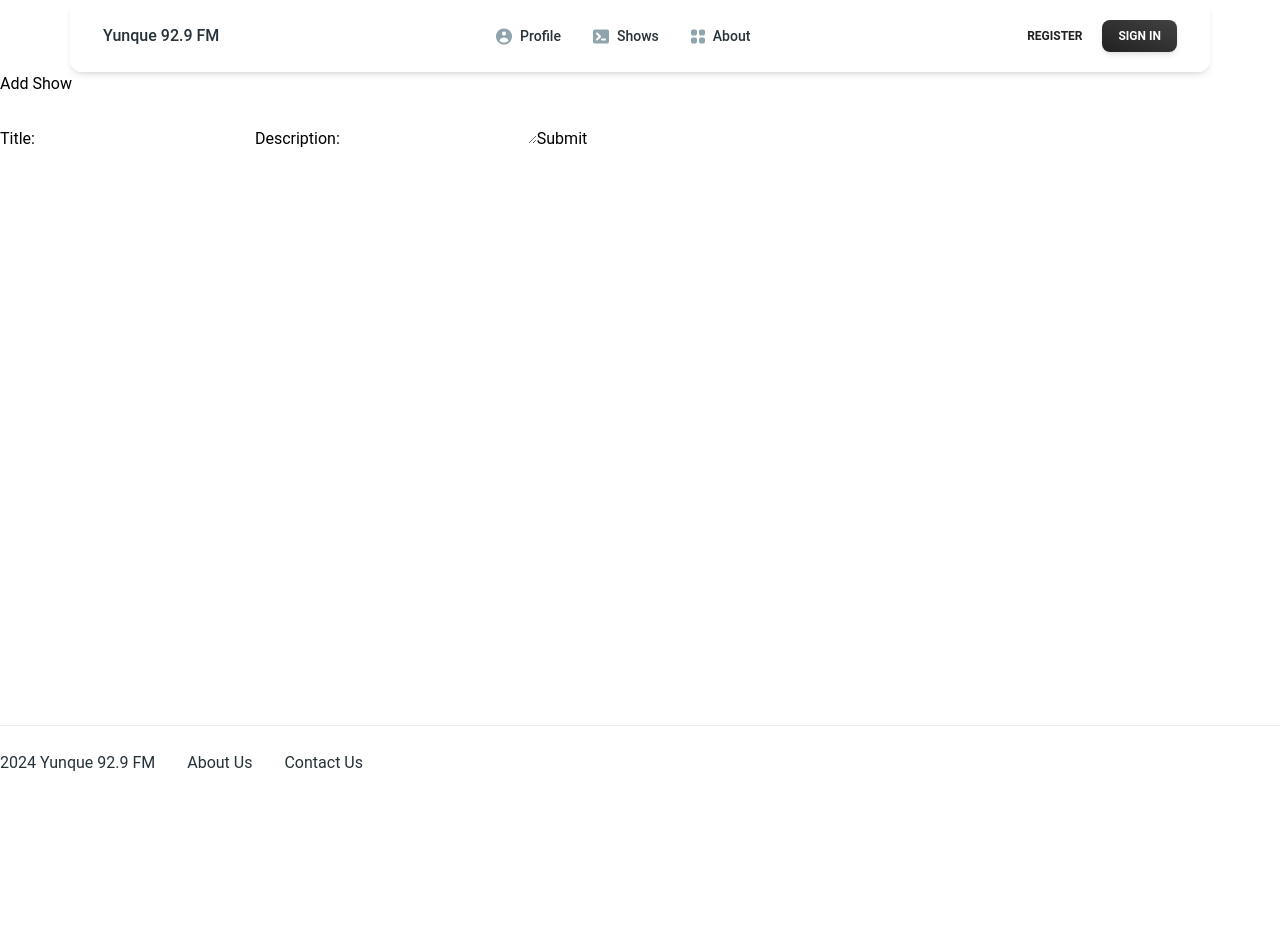
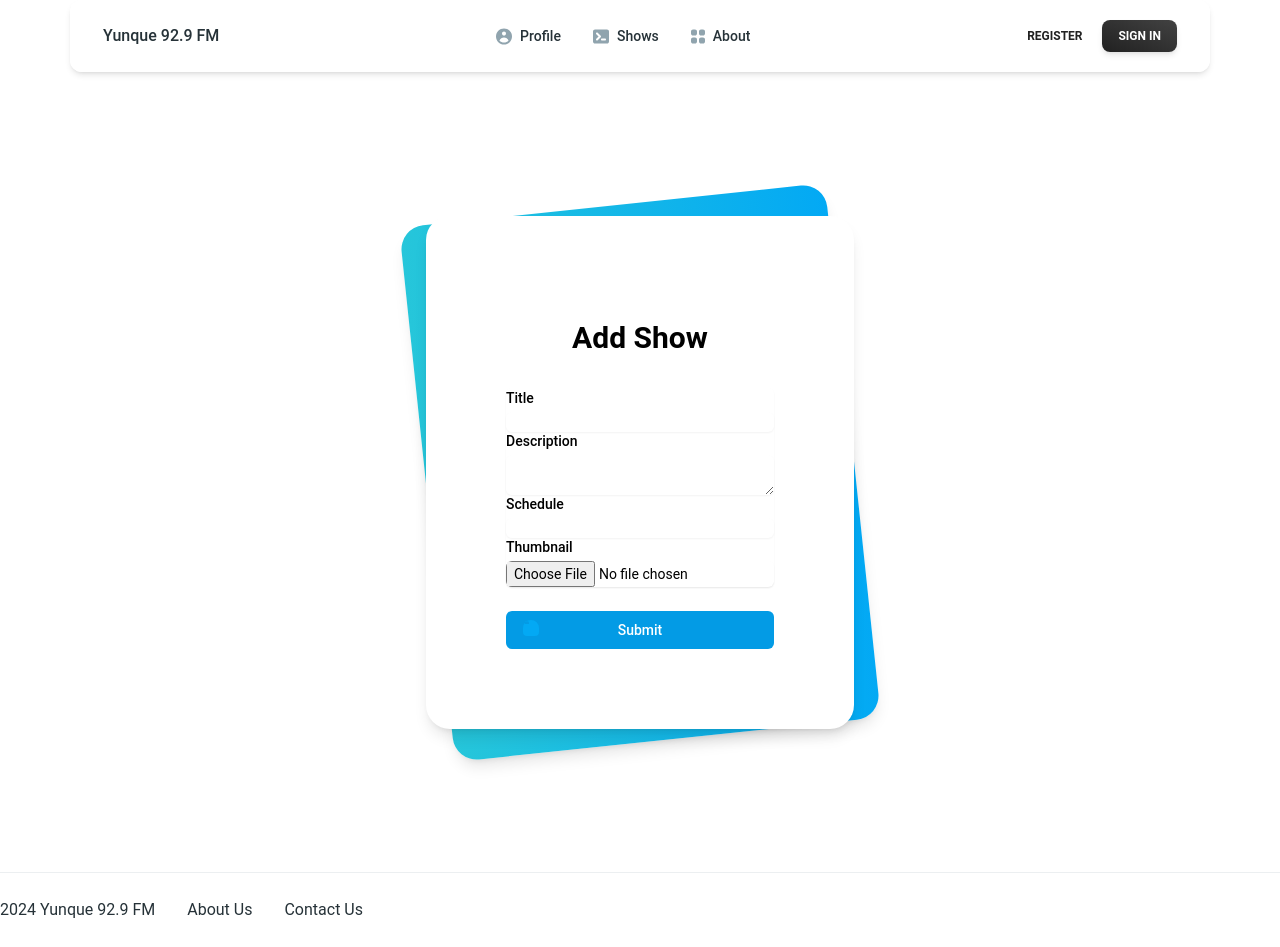
Before and after one commit to celicasti9/react-project-2, a React (Vite) app: page /shows/create in a window 1280 px wide. Before the commit the page ends 800 px from the top, so only its background shows below. Built offline with nearby package versions, Linux system fonts and the light colour scheme.

Commit message:
Fixing bugs and adding styles

```diff
--- a/src/components/Footer.jsx
+++ b/src/components/Footer.jsx
@@ -3,7 +3,7 @@ import { Link } from "react-router-dom";
 
 function Footer() {
   return (
-    <footer className="fixed bottom-0 w-full bg-white flex-row flex-wrap items-center justify-center gap-y-6 gap-x-12 border-t border-blue-gray-50 py-6 text-center md:justify-between">
+    <footer className="relative bottom-0 w-full bg-white flex-row flex-wrap items-center justify-center gap-y-6 gap-x-12 border-t border-blue-gray-50 py-6 text-center md:justify-between">
       <ul className="flex flex-wrap items-center gap-y-2 gap-x-8">
       <li>
           <Link to="/about">
--- a/src/components/TalentCard.jsx
+++ /dev/null
@@ -1,14 +0,0 @@
-
-function TalentCard({ title, description, schedule }) {
-    return (
-      <div className="TalentCard card">
-        <h3>{title}</h3>
-        <h4>Schedule:</h4>
-        <p>{schedule}</p>
-        <h4>Description:</h4>
-        <p>{description}</p>
-      </div>
-    );
-  }
-
-  export default TalentCard;
--- a/src/pages/CreateShowPage.jsx
+++ b/src/pages/CreateShowPage.jsx
@@ -1,4 +1,3 @@
-
 import { useState } from "react";
 import axios from "axios";
 import { useNavigate } from "react-router-dom";
@@ -7,47 +6,114 @@ const API_URL = "https://react-project-2-server.vercel.app";
 function CreateShowPage(props) {
   const [title, setTitle] = useState("");
   const [description, setDescription] = useState("");
+  const [schedule, setSchedule] = useState("");
+  const [thumbnail, setThumbnail] = useState("");
 
   const navigate = useNavigate();
 
-
-  const handleSubmit = (e) => {                          // <== ADD
+  const handleSubmit = (e) => {
     e.preventDefault();
 
-    const requestBody = { title, description };
+    const requestBody = { title, description, schedule, thumbnail };
     axios
       .post(`${API_URL}/shows`, requestBody)
       .then((response) => {
-
         navigate("/shows");
       })
       .catch((error) => console.log(error));
   };
 
-
   return (
-    <div className="CreateShowPage">
-      <h3>Add Show</h3>
-
-      <form onSubmit={handleSubmit}>
-        <label>Title:</label>
+    <div className="bg-blueGray-50 min-h-screen py-6 flex flex-col justify-center sm:py-12">
+      <div className="relative py-3 sm:max-w-xl sm:mx-auto">
+        <div className="absolute inset-0 bg-gradient-to-r from-cyan-400 to-light-blue-500 shadow-lg transform -skew-y-6 sm:skew-y-0 sm:-rotate-6 sm:rounded-3xl"></div>
+        <div className="relative px-4 py-10 bg-white shadow-lg sm:rounded-3xl sm:p-20">
+          <div className="max-w-md mx-auto">
+            <div>
+              <h2 className="mt-6 text-center text-3xl font-bold text-blueGray-800">Add Show</h2>
+            </div>
+            <form className="mt-8 space-y-6" onSubmit={handleSubmit}>
+              <input type="hidden" name="remember" defaultValue="true" />
+              <div className="rounded-md shadow-sm -space-y-px">
+                <div>
+                  <label htmlFor="title" className="block text-sm font-medium text-blueGray-600">Title</label>
                   <input
+                    id="title"
+                    name="title"
                     type="text"
-          name="title"
+                    required
+                    className="mt-1 focus:ring-light-blue-500 focus:border-light-blue-500 block w-full shadow-sm sm:text-sm border-blueGray-300 rounded-md"
                     value={title}
                     onChange={(e) => setTitle(e.target.value)}
                   />
-
-        <label>Description:</label>
+                </div>
+                <div>
+                  <label htmlFor="description" className="block text-sm font-medium text-blueGray-600">Description</label>
                   <textarea
+                    id="description"
+                    name="description"
                     type="text"
-          name="description"
+                    required
+                    className="mt-1 focus:ring-light-blue-500 focus:border-light-blue-500 block w-full shadow-sm sm:text-sm border-blueGray-300 rounded-md"
                     value={description}
                     onChange={(e) => setDescription(e.target.value)}
                   />
-
-        <button type="submit">Submit</button>
+                </div>
+                <div>
+                  <label htmlFor="schedule" className="block text-sm font-medium text-blueGray-600">Schedule</label>
+                  <input
+                    id="schedule"
+                    name="schedule"
+                    type="text"
+                    required
+                    className="mt-1 focus:ring-light-blue-500 focus:border-light-blue-500 block w-full shadow-sm sm:text-sm border-blueGray-300 rounded-md"
+                    value={schedule}
+                    onChange={(e) => setSchedule(e.target.value)}
+                  />
+                </div>
+                <div>
+                  <label htmlFor="thumbnail" className="block text-sm font-medium text-blueGray-600">Thumbnail</label>
+                  <input
+                    id="thumbnail"
+                    name="thumbnail"
+                    type="file"
+                    required
+                    className="mt-1 focus:ring-light-blue-500 focus:border-light-blue-500 block w-full shadow-sm sm:text-sm border-blueGray-300 rounded-md"
+                    value={thumbnail}
+                    onChange={(e) => setThumbnail(e.target.value)}
+                  />
+                </div>
+              </div>
+              <div>
+                <button
+                  type="submit"
+                  className="group relative w-full flex justify-center py-2 px-4 border border-transparent text-sm font-medium rounded-md text-white bg-light-blue-600 hover:bg-light-blue-700 focus:outline-none focus:ring-2 focus:ring-offset-2 focus:ring-light-blue-500"
+                >
+                  <span className="absolute left-0 inset-y-0 flex items-center pl-3">
+                    <svg
+                      className="h-5 w-5 text-light-blue-500 group-hover:text-light-blue-400"
+                      xmlns="http://www.w3.org/2000/svg"
+                      viewBox="0 0 20 20"
+                      fill="currentColor"
+                      aria-hidden="true"
+                    >
+                      <path
+                        fillRule="evenodd"
+                        d="M10 12a2 2 0 100-4 2 2 0 000 4z"
+                      />
+                      <path
+                        fillRule="evenodd"
+                        d="M4 8a8 8 0 1116 0v4a4 4 0 01-4 4H8a4 4 0 01-4-4V8zm6-5a2 2 0 10-4 0v1h4V3z"
+                      />
+                    </svg>
+                  </span>
+                  Submit
+                </button>
+              </div>
             </form>
+          </div>
+        </div>
+      </div>
     </div>
   );
 }
--- a/src/pages/Login.jsx
+++ b/src/pages/Login.jsx
@@ -1,54 +1,51 @@
-import { useRef, useState, useEffect, useContext } from 'react';
-const API_URL = "https://react-project-2-server.vercel.app";
+import { useRef, useState } from 'react';
 import axios from 'axios';
 import { Link } from 'react-router-dom';
 
-function Login ({setLoginUser}) {
+const API_URL = "https://react-project-2-server.vercel.app";
 
-
+function Login({ setLoginUser }) {
   const [user, setUser] = useState('');
   const [pwd, setPwd] = useState('');
   const [errMsg, setErrMsg] = useState('');
   const [success, setSuccess] = useState(false);
-  const handleSubmit = (e) => {
+
+  const handleSubmit = async (e) => {
     e.preventDefault();
-    console.log('submitted');
-    axios.get(`${API_URL}/users`)
-      .then((response) => {
-        console.log(response.data);
-        let thisUser = response.data.find((foundUser) => foundUser.username == user && foundUser.password == pwd)
+
+    try {
+      const response = await axios.get(`${API_URL}/users`);
+      const userData = response.data;
+      const thisUser = userData.find((foundUser) => foundUser.username === user && foundUser.password === pwd);
+
       if (thisUser) {
-          console.log('logged in');
         setLoginUser(thisUser);
         setSuccess(true);
       } else {
-          console.log('not logged in');
         setErrMsg('Invalid username or password');
       }
-      })
-      .catch((error) => console.log(error));
-
-
-
+    } catch (error) {
+      console.log(error);
+    }
   }
 
-
-
   return (
-        <section>
+    <section className="bg-blueGray-50 min-h-screen flex justify-center items-center">
+      <div className="max-w-md w-full px-6 py-8 bg-white rounded-lg shadow-md">
         {success ? (
           <div>
-                    <h1>You are logged in!</h1>
-                    <p>
-                      <Link to="/">Go Home</Link>
+            <h1 className="text-2xl font-semibold text-center">You are logged in!</h1>
+            <p className="mt-4 text-center">
+              <Link to="/" className="text-blue-600 hover:underline">Go Home</Link>
             </p>
           </div>
         ) : (
           <div>
-                    <p  className={errMsg ? "errmsg" : "offscreen"} aria-live="assertive">{errMsg}</p>
-                    <h1>Sign In</h1>
+            <p className={errMsg ? "text-red-500 text-sm mb-4" : "hidden"} aria-live="assertive">{errMsg}</p>
+            <h1 className="text-2xl font-semibold mb-4">Sign In</h1>
             <form onSubmit={handleSubmit}>
-                        <label htmlFor="username">Username:</label>
+              <div className="mb-4">
+                <label htmlFor="username" className="block text-sm font-medium text-gray-700">Username:</label>
                 <input
                   type="text"
                   id="username"
@@ -56,29 +53,36 @@ function Login ({setLoginUser}) {
                   onChange={(e) => setUser(e.target.value)}
                   value={user}
                   required
+                  className="mt-1 block w-full border-gray-300 rounded-md shadow-sm focus:ring-blue-500 focus:border-blue-500 sm:text-sm"
                 />
-
-                        <label htmlFor="password">Password:</label>
+              </div>
+              <div className="mb-4">
+                <label htmlFor="password" className="block text-sm font-medium text-gray-700">Password:</label>
                 <input
                   type="password"
                   id="password"
                   onChange={(e) => setPwd(e.target.value)}
                   value={pwd}
                   required
+                  className="mt-1 block w-full border-gray-300 rounded-md shadow-sm focus:ring-blue-500 focus:border-blue-500 sm:text-sm"
                 />
-                        <button type="submit">Sign In</button>
+              </div>
+              <div className="mb-4 flex items-center">
+                <input type="checkbox" id="customCheckLogin" className="form-checkbox h-4 w-4 text-indigo-600 transition duration-150 ease-in-out" />
+                <label htmlFor="customCheckLogin" className="ml-2 block text-sm text-gray-900">Remember me</label>
+              </div>
+              <div className="flex justify-center">
+                <button type="submit" className="bg-blue-500 text-white active:bg-blue-600 text-sm font-bold uppercase px-6 py-3 rounded shadow-md hover:shadow-lg focus:outline-none focus:shadow-outline">Sign In</button>
+              </div>
             </form>
-                    <p>
-                        Need an Account?<br />
-                        <span className="line">
-                          <Link to="/register" > Signup
-                          </Link>
-                        </span>
+            <p className="mt-8 text-sm text-center">
+              Need an Account? <Link to="/register" className="font-semibold text-blue-600 hover:underline">Signup</Link>
             </p>
           </div>
         )}
+      </div>
     </section>
-    )
+  );
 }
 
 export default Login;
--- a/src/pages/ShowListPage.jsx
+++ b/src/pages/ShowListPage.jsx
@@ -13,13 +13,12 @@ function ShowListPage() {
 
   const getAllShows = () => {
     axios
-      .get(`${API_URL}/shows?_embed=talents`)
+      .get(`${API_URL}/shows`)
       .then((response) => setShows(response.data))
       .catch((error) => console.log(error));
   };
 
-  // We set this effect will run only once, after the initial render
-  // by setting the empty dependency array - []
+
   useEffect(() => {
     getAllShows();
   }, [] );
```
Also changed, not shown: src/components/ShowCard.jsx (+15 -13 lines), src/pages/ShowDetailsPage.jsx (+2 -7 lines). Lines whose indentation alone changed are shown as unchanged.
